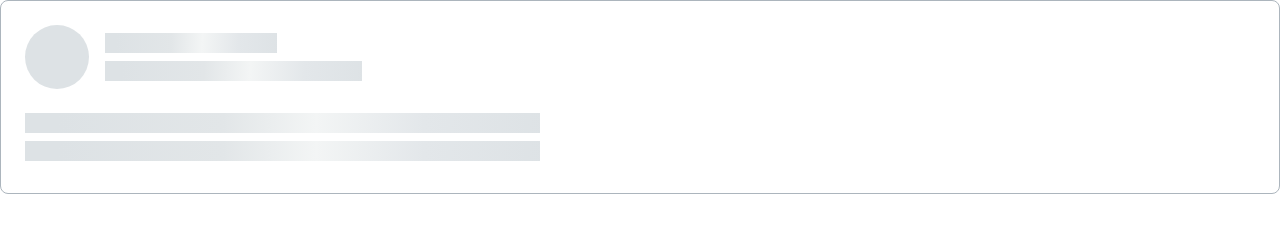
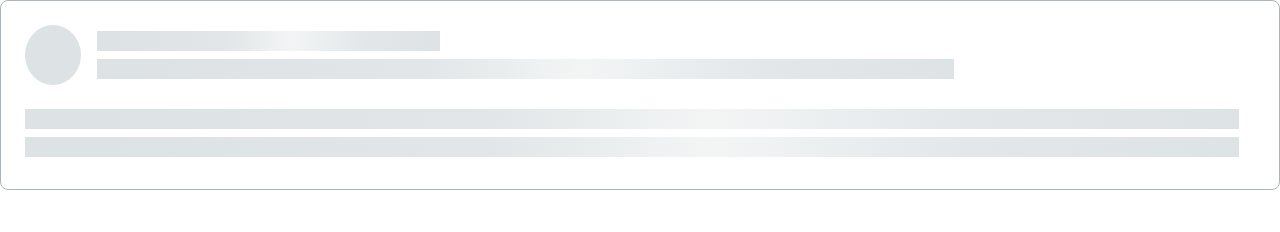
Before and after one commit to js-tasks-ru/htmlcss-20220919_kuzya9, a website: page 04-lection2/02-skeleton/index.html in a window 1280 px wide. Drawn offline with Linux system fonts and the light colour scheme.

Commit message:
fix skeleton

```diff
--- a/04-lection2/02-skeleton/index.html
+++ b/04-lection2/02-skeleton/index.html
@@ -8,16 +8,16 @@
     </head>
     <body>
     <div class="skeleton">
-        <div class="skeleton__header__wrapper">
+        <div class="skeleton__wrapper">
             <div class="skeleton__avatar"></div>
-                <div class="skeleton__title__wrapper">
-                    <div class="skeleton__info"></div>
-                    <div class="skeleton__info__2"></div>
-                </div>
+            <div class="skeleton__header">
+                <div class="skeleton__line skeleton__line_sm"></div>
+                <div class="skeleton__line skeleton__line_md"></div>
+            </div>
         </div>
-        <div class="skeleton__body_wrapper">
-            <div class="skeleton__body__line"></div>
-            <div class="skeleton__body__line"></div>
+        <div class="skeleton__body">
+            <div class="skeleton__line"></div>
+            <div class="skeleton__line"></div>
         </div>
     </div>
     </body>
--- a/04-lection2/02-skeleton/skeleton.css
+++ b/04-lection2/02-skeleton/skeleton.css
@@ -1,52 +1,47 @@
 .skeleton {
+    background: var(--white);
+    border: 1px solid var(--grey-3);
     border-radius: 8px;
-    border: solid 1px var(--grey-3);
+    padding: 24px 40px 32px 24px;
 }
-.skeleton__header__wrapper {
+
+.skeleton__wrapper {
     display: flex;
     align-items: center;
-    gap: 16px;
-    padding: 24px;
+    margin-bottom: 24px;
 }
 
 .skeleton__avatar {
-    height: 64px;
-    width: 64px;
+    width: 60px;
+    height: 60px;
     border-radius: 50%;
     background: var(--grey-2);
+    margin-right: 16px;
 }
 
-.skeleton__title__wrapper {
-    display: flex;
-    flex-direction: column;
-    gap: 8px;
+.skeleton__header {
+    width: 100%;
 }
 
-.skeleton__info {
+.skeleton__line {
+    width: 100%;
     height: 20px;
-    width: 172px;
+    margin-bottom: 8px;
     background: linear-gradient(92.51deg, #DDE2E5 6.44%, #E2E6E8 38.47%, #F3F5F5 56.48%, #E3E7EA 77.5%, #DDE2E5 102.52%);
 }
 
-.skeleton__info__2 {
-    height: 20px;
-    width: 257px;
-    background: linear-gradient(92.51deg, #DDE2E5 6.44%, #E2E6E8 38.47%, #F3F5F5 56.48%, #E3E7EA 77.5%, #DDE2E5 102.52%);
+.skeleton__line_sm {
+    width: 30%;
 }
 
-.skeleton__body_wrapper {
-    display: flex;
-    flex-direction: column;
-    gap: 8px;
+.skeleton__line_md {
+    width: 75%;
 }
 
-.skeleton__body__line {
-    height: 20px;
-    width: 515px;
-    margin: 0 40px 0 24px;
-    background: linear-gradient(92.51deg, #DDE2E5 6.44%, #E2E6E8 38.47%, #F3F5F5 56.48%, #E3E7EA 77.5%, #DDE2E5 102.52%);
+.skeleton__line:last-child {
+    margin-bottom: 0;
 }
 
-.skeleton__body__line:last-child {
-    margin: 0 40px 32px 24px;
+.skeleton__body {
+
 }
```
